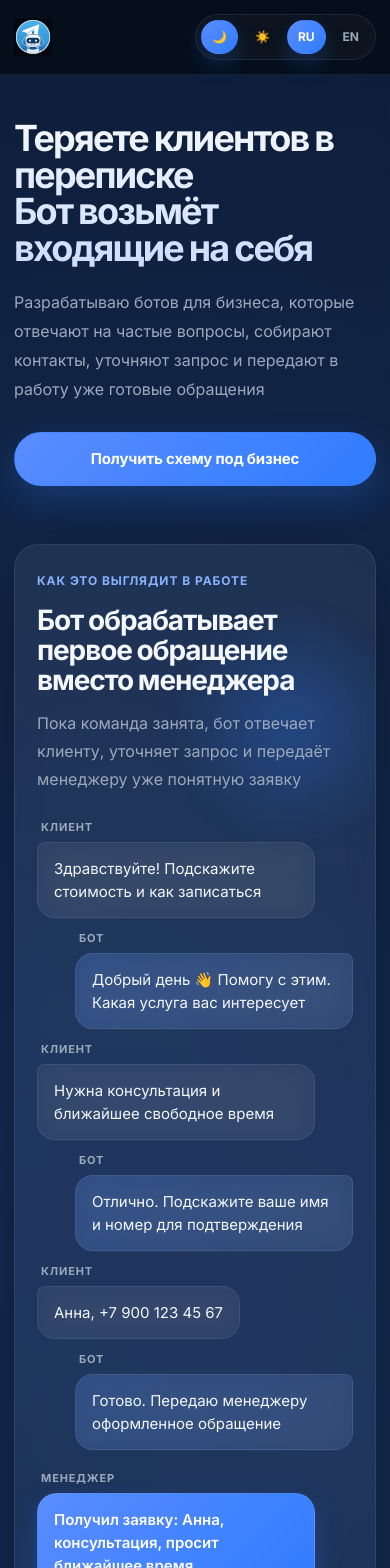
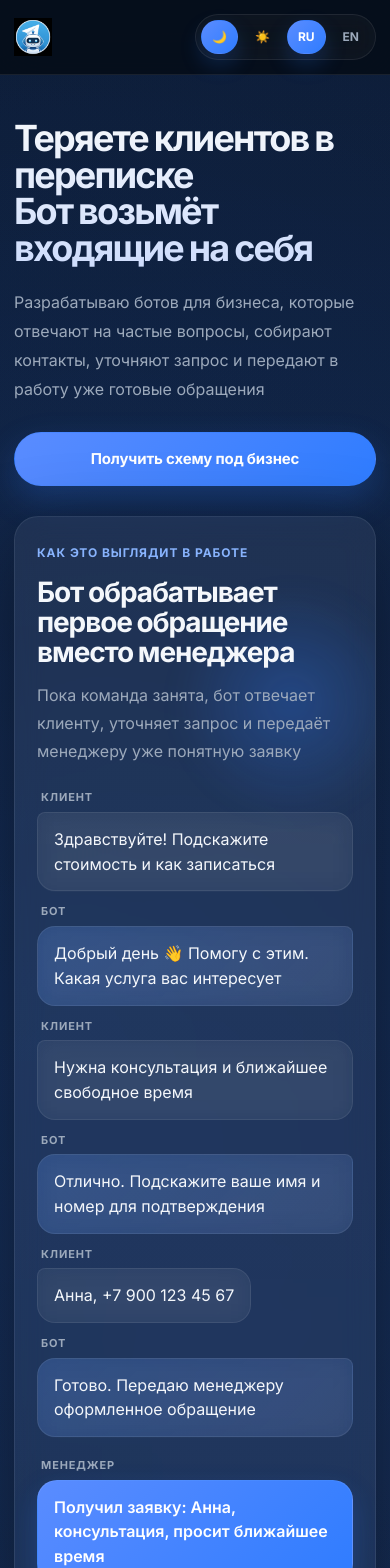
Before and after one commit to yvngfloyd/bot_landing, a React (Vite) app: page / in a window 390 px wide. Shown: the top 1568 px of the page. Built offline with nearby package versions, Linux system fonts and the light colour scheme.

Commit message:
Update styles.css

```diff
--- a/styles.css
+++ b/styles.css
@@ -200,6 +200,7 @@ button {
   gap: 12px;
   text-decoration: none;
   flex-shrink: 0;
+  cursor: pointer;
 }
 
 .brand-logo {
@@ -210,14 +211,6 @@ button {
   background: transparent;
   box-shadow: none;
   filter: none;
-}
-
-:root[data-theme="dark"] .brand-logo {
-  mix-blend-mode: screen;
-}
-
-:root[data-theme="light"] .brand-logo {
-  mix-blend-mode: multiply;
 }
 
 .brand-text {
@@ -342,7 +335,7 @@ button {
 
 .hero-grid {
   display: grid;
-  grid-template-columns: minmax(0, 1.08fr) minmax(340px, 0.92fr);
+  grid-template-columns: minmax(0, 1.08fr) minmax(360px, 0.92fr);
   gap: 30px;
   align-items: center;
 }
@@ -381,23 +374,7 @@ button {
   display: flex;
   flex-wrap: wrap;
   gap: 14px;
-  margin-bottom: 28px;
-}
-
-.hero-points {
-  display: flex;
-  flex-wrap: wrap;
-  gap: 12px;
-}
-
-.hero-points span {
-  padding: 12px 16px;
-  border-radius: 999px;
-  background: var(--panel);
-  border: 1px solid var(--line);
-  color: var(--muted-2);
-  font-size: 14px;
-  font-weight: 500;
+  margin-bottom: 0;
 }
 
 .hero-card,
@@ -456,27 +433,85 @@ button {
 .hero-card p {
   position: relative;
   z-index: 1;
-  margin: 0 0 26px;
+  margin: 0 0 24px;
   font-size: 16px;
   line-height: 1.75;
 }
 
-.flow {
+.chat-card {
+  padding-bottom: 28px;
+}
+
+.chat-window {
   position: relative;
   z-index: 1;
-  display: grid;
+  display: flex;
+  flex-direction: column;
   gap: 12px;
+  margin-top: 10px;
 }
 
-.flow-item {
+.chat-message {
   display: flex;
-  align-items: center;
-  min-height: 58px;
-  padding: 16px 18px;
+  flex-direction: column;
+  gap: 6px;
+  max-width: 88%;
+}
+
+.chat-message.client {
+  align-self: flex-start;
+}
+
+.chat-message.bot {
+  align-self: flex-end;
+}
+
+.chat-message.manager {
+  align-self: stretch;
+  margin-top: 8px;
+  max-width: 100%;
+}
+
+.chat-role {
+  font-size: 11px;
+  font-weight: 700;
+  letter-spacing: 0.08em;
+  text-transform: uppercase;
+  color: var(--muted);
+  padding: 0 4px;
+}
+
+.chat-bubble {
+  padding: 14px 16px;
   border-radius: 18px;
-  background: color-mix(in srgb, var(--blue) 10%, transparent);
-  border: 1px solid color-mix(in srgb, var(--blue) 16%, transparent);
+  font-size: 15px;
+  line-height: 1.55;
+  border: 1px solid var(--line);
+  background: var(--panel);
   color: var(--text);
+  backdrop-filter: blur(12px);
+}
+
+.chat-message.client .chat-bubble {
+  border-top-left-radius: 8px;
+  background: color-mix(in srgb, var(--panel-2) 82%, transparent);
+}
+
+.chat-message.bot .chat-bubble {
+  border-top-right-radius: 8px;
+  background: linear-gradient(
+    135deg,
+    color-mix(in srgb, var(--blue) 18%, var(--panel-2) 82%),
+    color-mix(in srgb, var(--blue-2) 10%, var(--panel) 90%)
+  );
+}
+
+.manager-bubble {
+  border-radius: 20px;
+  background: linear-gradient(135deg, var(--blue-2), var(--blue));
+  color: #ffffff;
+  font-weight: 600;
+  box-shadow: 0 12px 28px rgba(47, 124, 255, 0.22);
 }
 
 .grid {
@@ -729,6 +764,11 @@ button {
   .step-card {
     min-height: auto;
   }
+
+  .chat-message,
+  .chat-message.manager {
+    max-width: 100%;
+  }
 }
 
 @media (max-width: 760px) {
@@ -811,7 +851,8 @@ button {
   .step-card p,
   .timeline-item p,
   .faq-item p,
-  .final-box p {
+  .final-box p,
+  .chat-bubble {
     font-size: 16px;
   }
 }
@@ -829,86 +870,4 @@ button {
   .final-box h2 {
     font-size: 30px;
   }
-
-  .hero-points {
-    flex-direction: column;
-  }
 }
-.chat-card {
-  padding-bottom: 28px;
-}
-
-.chat-window {
-  position: relative;
-  z-index: 1;
-  display: flex;
-  flex-direction: column;
-  gap: 12px;
-  margin-top: 10px;
-}
-
-.chat-message {
-  display: flex;
-  flex-direction: column;
-  gap: 6px;
-  max-width: 88%;
-}
-
-.chat-message.client {
-  align-self: flex-start;
-}
-
-.chat-message.bot {
-  align-self: flex-end;
-}
-
-.chat-message.manager {
-  align-self: stretch;
-  margin-top: 8px;
-}
-
-.chat-role {
-  font-size: 11px;
-  font-weight: 700;
-  letter-spacing: 0.08em;
-  text-transform: uppercase;
-  color: var(--muted);
-  padding: 0 4px;
-}
-
-.chat-bubble {
-  padding: 14px 16px;
-  border-radius: 18px;
-  font-size: 15px;
-  line-height: 1.55;
-  border: 1px solid var(--line);
-  background: var(--panel);
-  color: var(--text);
-  backdrop-filter: blur(12px);
-}
-
-.chat-message.client .chat-bubble {
-  border-top-left-radius: 8px;
-  background: color-mix(in srgb, var(--panel-2) 82%, transparent);
-}
-
-.chat-message.bot .chat-bubble {
-  border-top-right-radius: 8px;
-  background: linear-gradient(
-    135deg,
-    color-mix(in srgb, var(--blue) 18%, var(--panel-2) 82%),
-    color-mix(in srgb, var(--blue-2) 10%, var(--panel) 90%)
-  );
-}
-
-.manager-bubble {
-  border-radius: 20px;
-  background: linear-gradient(135deg, var(--blue-2), var(--blue));
-  color: #ffffff;
-  font-weight: 600;
-  box-shadow: 0 12px 28px rgba(47, 124, 255, 0.22);
-}
-
-.brand {
-  cursor: pointer;
-}
```
